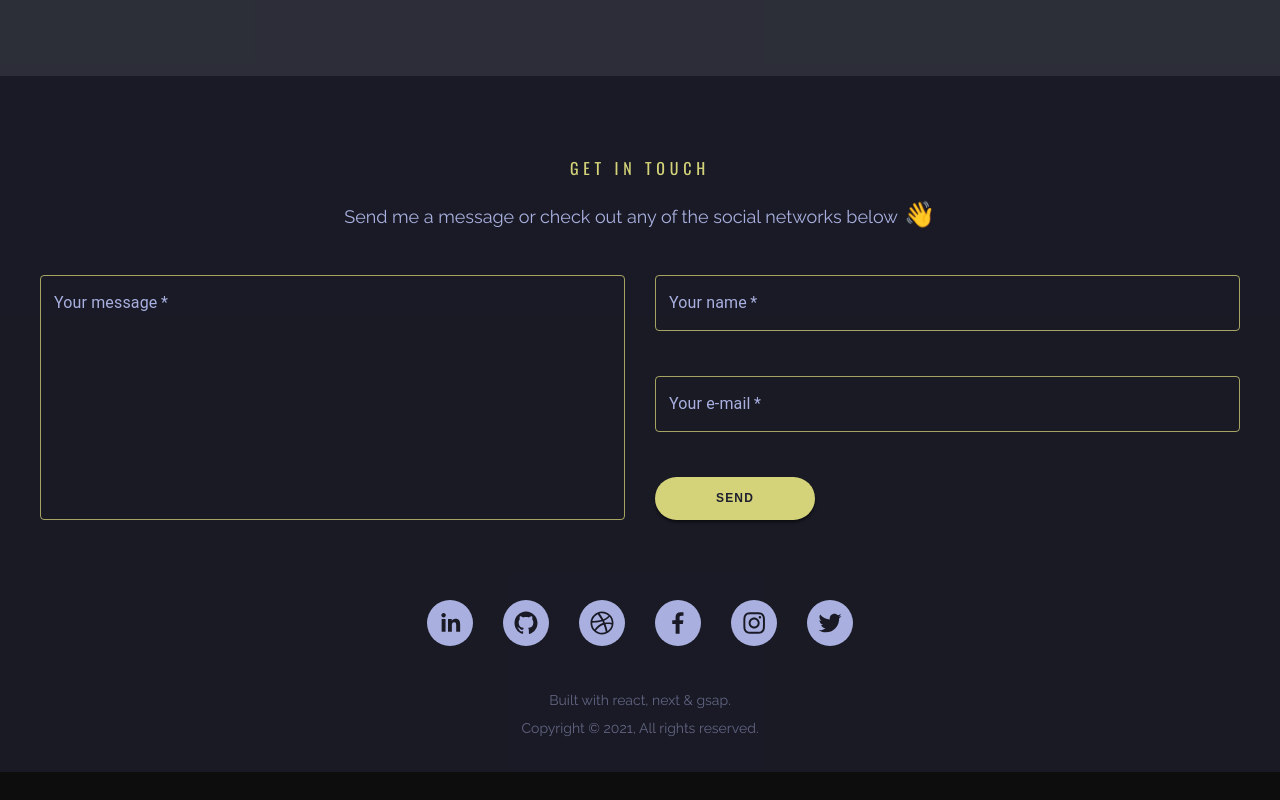
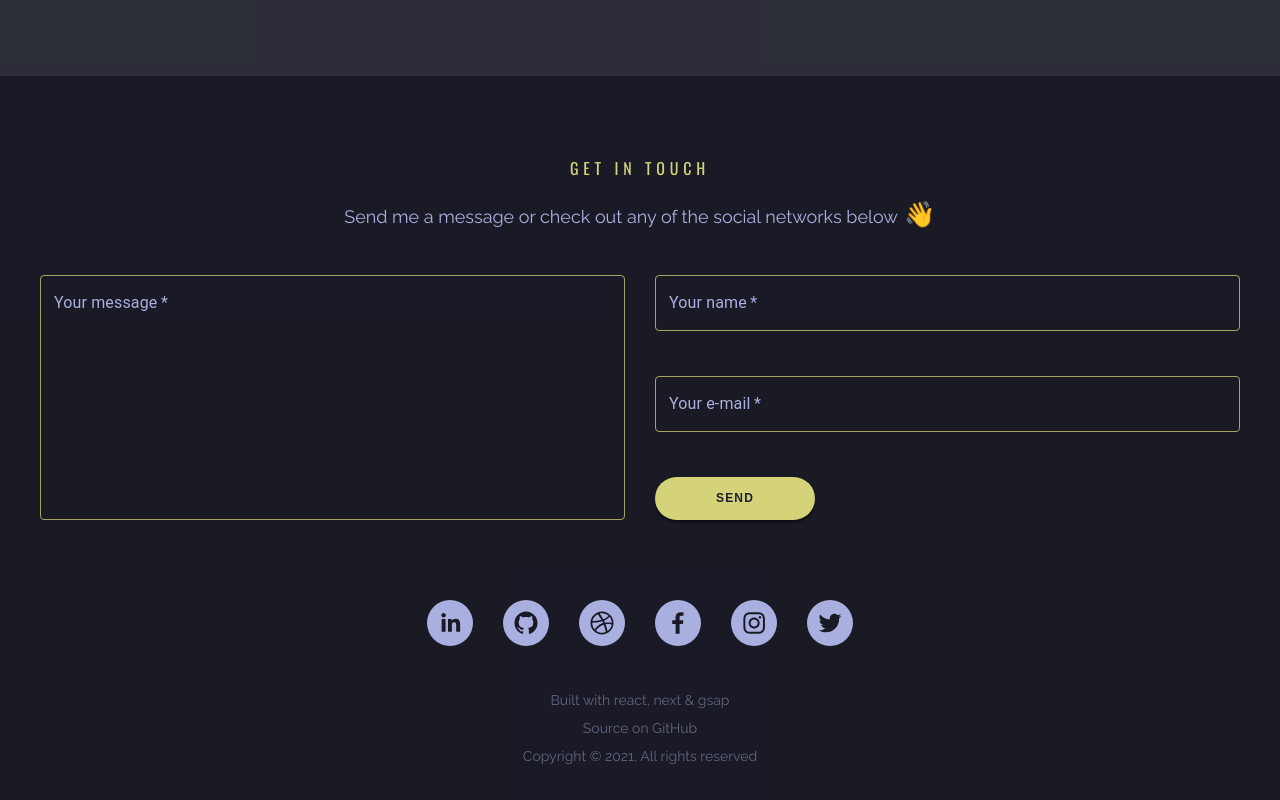
Before and after one commit to SystemInfected/portfolio, a Next.js app: page / in a window 1280 px wide. Shown: the part 2986-3786 px from the top of the page. Before the commit the page ends 3758 px from the top, so only its background shows below. Built offline with nearby package versions, Linux system fonts and the light colour scheme.

Commit message:
material ui prerender

```diff
--- a/pages/_document.js
+++ b/pages/_document.js
@@ -1,30 +1,35 @@
+import React from 'react'
 import Document from 'next/document'
 import { ServerStyleSheet } from 'styled-components'
+import { ServerStyleSheets } from '@material-ui/core/styles'
 
 export default class MyDocument extends Document {
 	static async getInitialProps(ctx) {
-		const sheet = new ServerStyleSheet()
+		const styledSheet = new ServerStyleSheet()
+		const materialSheet = new ServerStyleSheets()
 		const originalRenderPage = ctx.renderPage
 
 		try {
 			ctx.renderPage = () =>
 				originalRenderPage({
 					enhanceApp: (App) => (props) =>
-						sheet.collectStyles(<App {...props} />),
+						styledSheet.collectStyles(
+							materialSheet.collect(<App {...props} />)
+						),
 				})
 
 			const initialProps = await Document.getInitialProps(ctx)
 			return {
 				...initialProps,
-				styles: (
-					<>
-						{initialProps.styles}
-						{sheet.getStyleElement()}
-					</>
-				),
+				// Styles fragment is rendered after the app and page rendering finish.
+				styles: [
+					...React.Children.toArray(initialProps.styles),
+					materialSheet.getStyleElement(),
+					styledSheet.getStyleElement(),
+				],
 			}
 		} finally {
-			sheet.seal()
+			styledSheet.seal()
 		}
 	}
 }
--- a/src/components/Footer.tsx
+++ b/src/components/Footer.tsx
@@ -68,9 +68,16 @@ const Footer = () => {
 					>
 						gsap
 					</a>
-					.
 					<br />
-					Copyright &copy; 2021, All rights reserved.
+					<a
+						href='https://github.com/SystemInfected/portfolio'
+						target='_blank'
+						rel='noreferrer'
+					>
+						Source on GitHub
+					</a>
+					<br />
+					Copyright &copy; 2021, All rights reserved
 				</p>
 			</FooterSection>
 		</Section>
```
